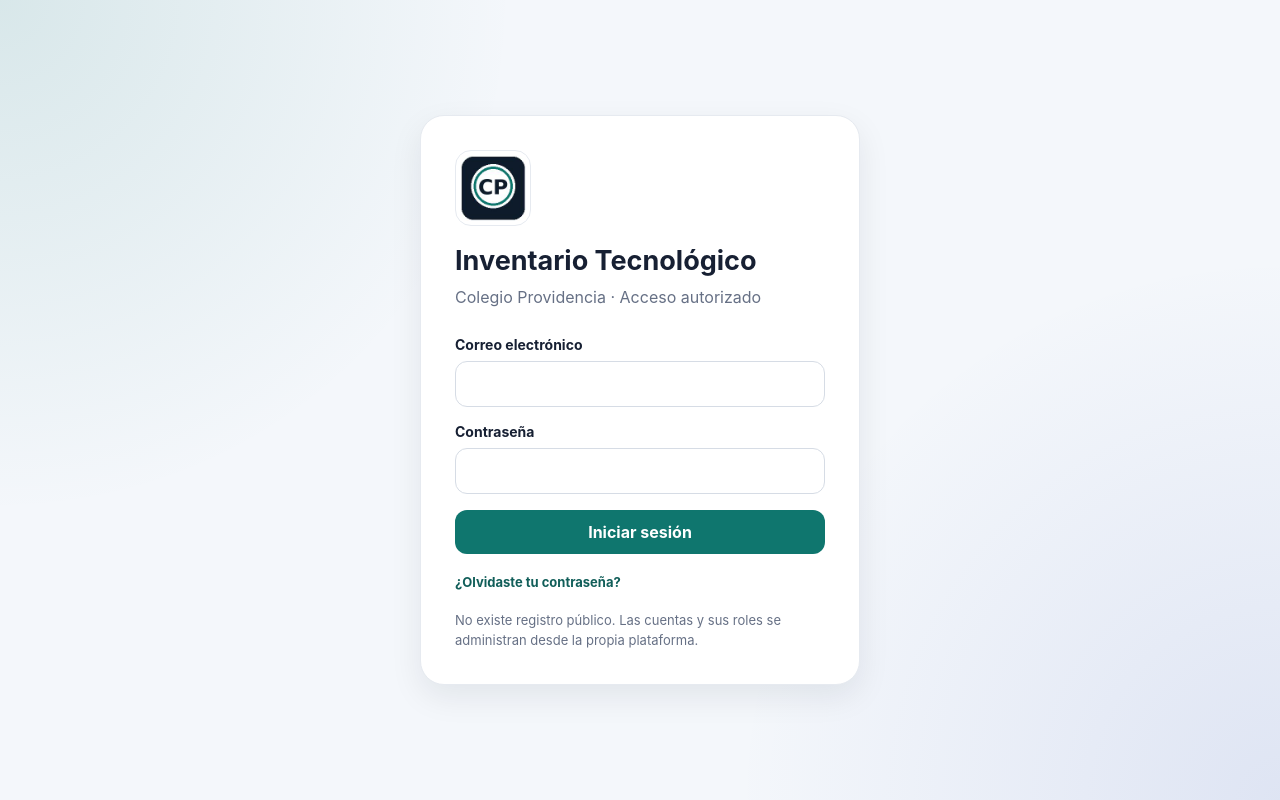
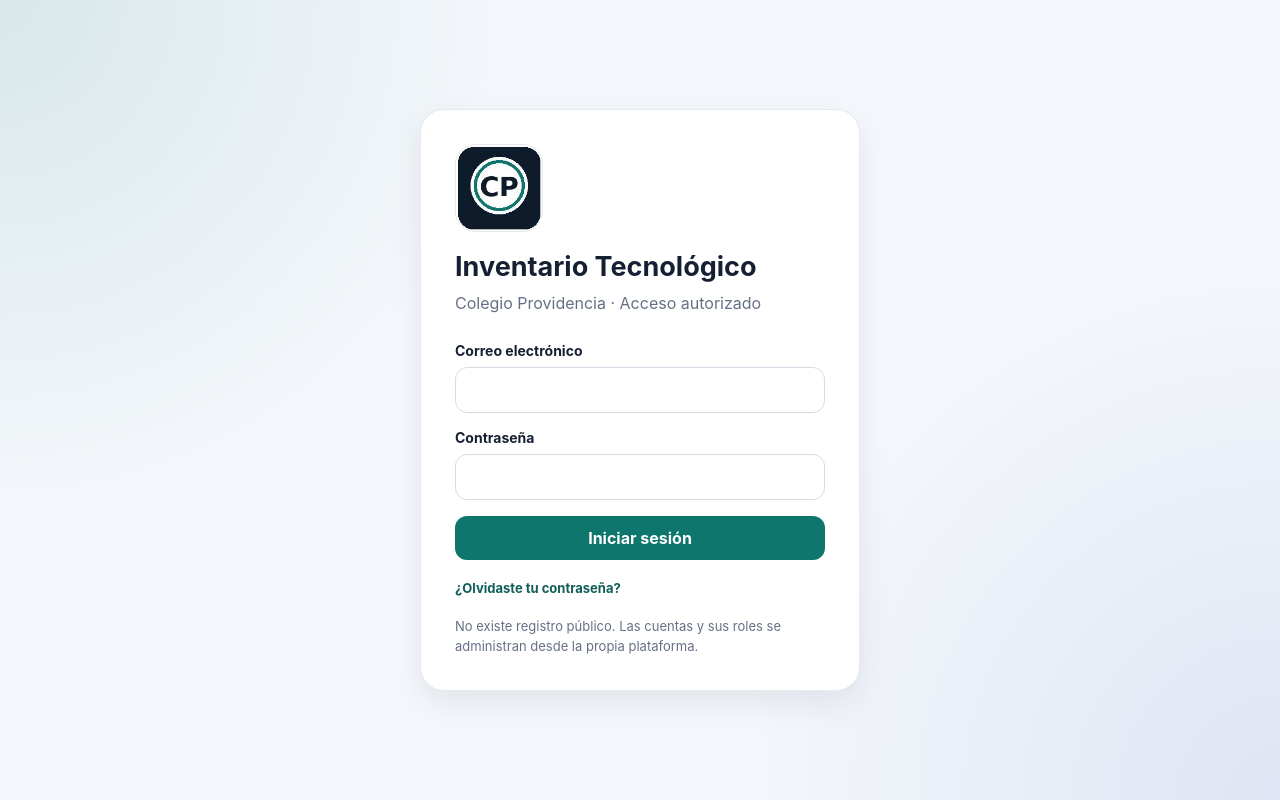
Before and after one commit to innova-space-edu/Inventario-Colegio-Providencia, a Next.js app: page /login in a window 1280 px wide. Built offline with nearby package versions, Linux system fonts and the light colour scheme.

Commit message:
ui: improve school logo rendering

```diff
--- a/components/brand-logo.module.css
+++ b/components/brand-logo.module.css
@@ -2,28 +2,29 @@
   display: block;
   width: 100%;
   height: 100%;
-  object-fit: contain;
+  object-fit: cover;
+  object-position: center;
 }
 
 .shellLogo {
-  width: 44px;
-  height: 44px;
-  flex: 0 0 44px;
-  padding: 3px;
-  border-radius: 12px;
+  width: 50px;
+  height: 50px;
+  flex: 0 0 50px;
+  padding: 0;
+  border-radius: 14px;
   overflow: hidden;
-  background: #fff;
-  box-shadow: inset 0 0 0 1px rgba(255, 255, 255, 0.18);
+  background: transparent;
+  box-shadow: 0 0 0 1px rgba(255, 255, 255, 0.12);
 }
 
 .loginLogo {
-  width: 76px;
-  height: 76px;
+  width: 88px;
+  height: 88px;
   margin-bottom: 18px;
-  padding: 4px;
-  border-radius: 16px;
+  padding: 0;
+  border-radius: 20px;
   overflow: hidden;
-  background: #fff;
+  background: transparent;
   border: 1px solid #e6eaf0;
 }
 
```
